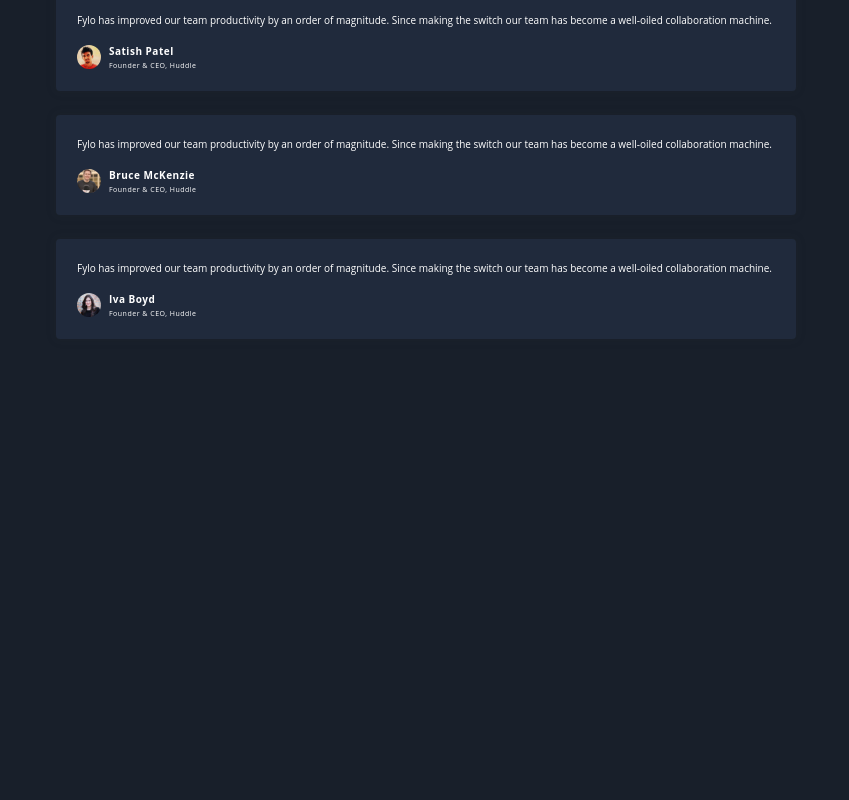
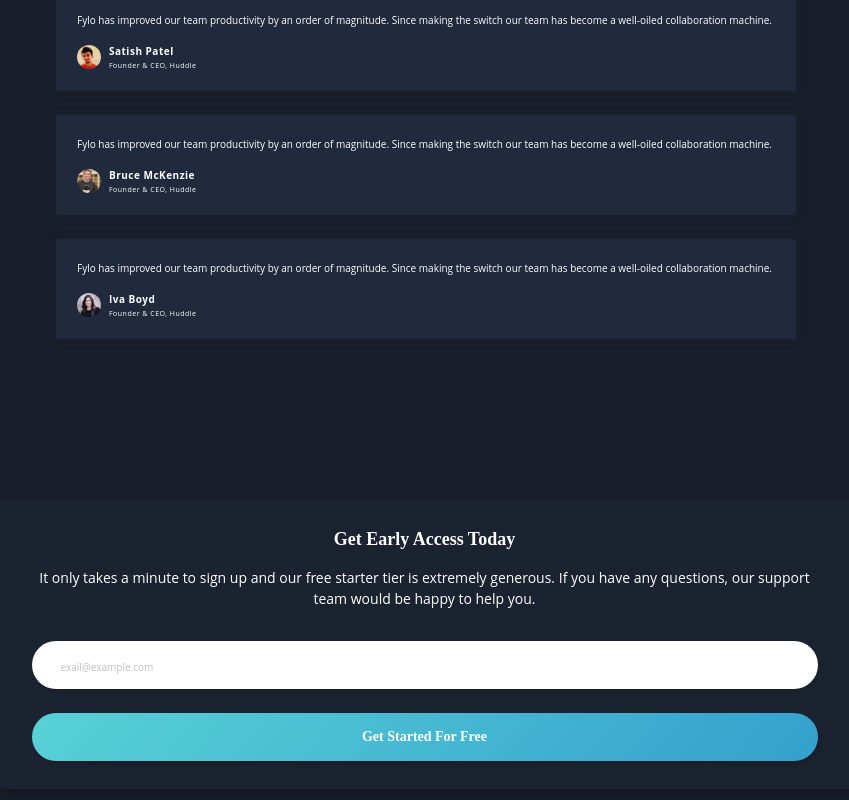
Before and after one commit to NSJTeo/fylo-landing-page, a Vue app: page / in a window 1280 px wide. Shown: the part 2945-3745 px from the top of the page, without its empty margins (214-1063 px from the left). Before the commit the page ends 3444 px from the top, so only its background shows below. Built offline with nearby package versions, Linux system fonts and the light colour scheme.

Commit message:
SignUp component

```diff
--- a/src/App.vue
+++ b/src/App.vue
@@ -5,6 +5,7 @@
     <Features />
     <Info />
     <Testimonials />
+    <SignUp />
   </main>
 </template>
 
@@ -14,10 +15,11 @@ import Hero from './components/Hero.vue';
 import Features from './components/Features.vue';
 import Info from './components/Info.vue';
 import Testimonials from './components/Testimonials.vue';
+import SignUp from './components/SignUp.vue';
 
 export default {
   name: 'App',
-  components: { Header, Hero, Features, Info, Testimonials },
+  components: { Header, Hero, Features, Info, Testimonials, SignUp },
 };
 </script>
 
--- /dev/null
+++ b/src/components/SignUp.vue
@@ -0,0 +1,103 @@
+<template>
+  <div className="sign-up__background">
+    <div className="sign-up__container">
+      <p className="sign-up__header">Get Early Access Today</p>
+      <p className="sign-up__text">
+        It only takes a minute to sign up and our free starter tier is extremely
+        generous. If you have any questions, our support team would be happy to
+        help you.
+      </p>
+      <form className="sign-up__form">
+        <input className="sign-up__input" placeholder="exail@example.com" />
+        <button className="sign-up__button" type="submit">
+          Get Started For Free
+        </button>
+      </form>
+    </div>
+  </div>
+</template>
+
+<script>
+export default {
+  name: 'SignUp',
+};
+</script>
+
+<style lang="scss">
+@use '../styles/variables.scss' as *;
+
+.sign-up {
+  &__background {
+    padding: 0 20px;
+    margin-bottom: 83px;
+    display: flex;
+    justify-content: center;
+  }
+  &__container {
+    background: #1b2330;
+    box-shadow: 5px 5px 8px rgba(0, 0, 0, 0.254274);
+    border-radius: 9px;
+    max-width: 863px;
+    padding: 28px 40px 28px 37px;
+  }
+  &__header {
+    margin-bottom: 1rem;
+    font-family: 'Raleway';
+    font-style: normal;
+    font-weight: 700;
+    font-size: 18px;
+    line-height: 24px;
+    color: #ffffff;
+    text-align: center;
+  }
+  &__text {
+    margin-bottom: 2rem;
+    font-family: 'Open Sans';
+    font-style: normal;
+    font-weight: 400;
+    font-size: 14px;
+    line-height: 21px;
+    text-align: center;
+    color: #ffffff;
+  }
+  &__form {
+    display: flex;
+    flex-direction: column;
+  }
+  &__input {
+    border: none;
+    margin-bottom: 24px;
+    padding: 19px 0 15px 29px;
+    background: #ffffff;
+    box-shadow: 1px 1px 3px rgba(7, 4, 59, 0.157043);
+    border-radius: 24px;
+    font-family: 'Open Sans';
+    font-style: normal;
+    font-weight: 400;
+    font-size: 10px;
+    line-height: 14px;
+    color: #07043b;
+    &::placeholder {
+      font-family: 'Open Sans';
+      font-style: normal;
+      font-weight: 400;
+      font-size: 10px;
+      line-height: 14px;
+      color: #c0c0c0;
+    }
+  }
+  &__button {
+    padding: 1rem 0;
+    background: linear-gradient(132.02deg, #63e1d9 -31.85%, #34a0cd 100%);
+    box-shadow: 2px 3px 6px rgba(0, 0, 0, 0.15925);
+    border-radius: 24px;
+    font-family: 'Raleway';
+    font-style: normal;
+    font-weight: 700;
+    font-size: 14px;
+    line-height: 16px;
+    color: #ffffff;
+    border: none;
+  }
+}
+</style>
```
